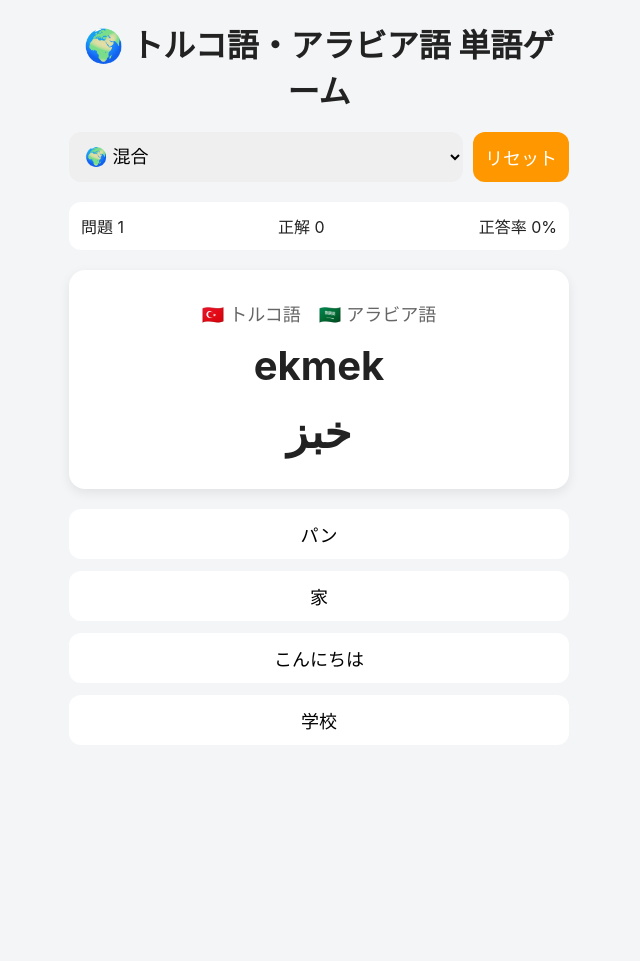
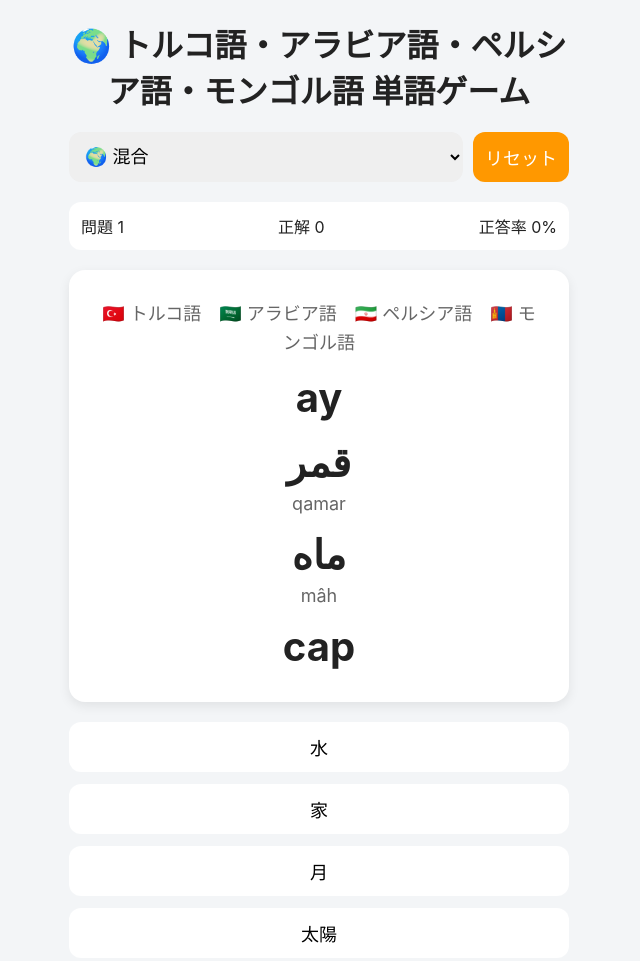
Before and after one commit to mossan-lingvo/swadeshgame, a plain HTML site: page index.html in a window 1280 px wide. Shown: the whole page, without its empty margins (321-961 px from the left). Before the commit the page ends 835 px from the top, so only its background shows below. Drawn offline with Linux system fonts and the light colour scheme.

```diff
--- a/index.html
+++ b/index.html
@@ -3,7 +3,7 @@
 <head>
     <meta charset="UTF-8">
     <meta name="viewport" content="width=device-width, initial-scale=1.0">
-    <title>トルコ語・アラビア語 単語クイズ</title>
+    <title>トルコ語・アラビア語・ペルシア語・モンゴル語 単語クイズ</title>
 
     <link rel="stylesheet" href="style.css">
 </head>
@@ -12,7 +12,7 @@
 
 <div class="container">
 
-    <h1>🌍 トルコ語・アラビア語 単語ゲーム</h1>
+    <h1>🌍 トルコ語・アラビア語・ペルシア語・モンゴル語 単語ゲーム</h1>
 
     <div class="topbar">
 
@@ -20,6 +20,8 @@
             <option value="mixed">🌍 混合</option>
             <option value="turkish">🇹🇷 トルコ語</option>
             <option value="arabic">🇸🇦 アラビア語</option>
+            <option value="persian">🇮🇷 ペルシア語</option>
+            <option value="mongolian">🇲🇳 モンゴル語</option>
         </select>
 
         <button id="restart">
--- a/script.js
+++ b/script.js
@@ -1,6 +1,14 @@
 let currentQuestion;
+let previousQuestion;
 let total = 0;
 let correct = 0;
+
+const LANGUAGES = {
+    turkish: { label: "🇹🇷 トルコ語", key: "tr", lang: "tr" },
+    arabic: { label: "🇸🇦 アラビア語", key: "ar", lang: "ar", transliterationKey: "arLatn", rtl: true },
+    persian: { label: "🇮🇷 ペルシア語", key: "fa", lang: "fa", transliterationKey: "faLatn", rtl: true },
+    mongolian: { label: "🇲🇳 モンゴル語", key: "mn", lang: "mn" }
+};
 
 const wordEl = document.getElementById("word");
 const labelEl = document.getElementById("languageLabel");
@@ -14,22 +22,64 @@
 const buttons = document.querySelectorAll(".choice");
 
 function shuffle(array) {
-    return [...array].sort(() => Math.random() - 0.5);
+    const shuffled = [...array];
+
+    for (let index = shuffled.length - 1; index > 0; index--) {
+        const randomIndex = Math.floor(Math.random() * (index + 1));
+        [shuffled[index], shuffled[randomIndex]] = [shuffled[randomIndex], shuffled[index]];
+    }
+
+    return shuffled;
 }
 
-function getPool() {
-
+function getSelectedLanguages() {
     const mode = document.getElementById("mode").value;
 
-    if (mode === "turkish") {
-        return WORDS.filter(w => w.lang === "turkish");
+    if (mode === "mixed") {
+        return Object.values(LANGUAGES);
     }
 
-    if (mode === "arabic") {
-        return WORDS.filter(w => w.lang === "arabic");
+    return [LANGUAGES[mode]];
+}
+
+function renderWords(languages) {
+    wordEl.replaceChildren();
+
+    languages.forEach(language => {
+        const entry = document.createElement("div");
+        entry.className = "word-entry";
+
+        const original = document.createElement("div");
+        original.lang = language.lang;
+        original.dir = language.rtl ? "rtl" : "ltr";
+        original.textContent = currentQuestion[language.key];
+        entry.appendChild(original);
+
+        if (language.transliterationKey) {
+            const transliteration = document.createElement("div");
+            transliteration.className = "transliteration";
+            transliteration.lang = "en-Latn";
+            transliteration.dir = "ltr";
+            transliteration.textContent = currentQuestion[language.transliterationKey];
+            entry.appendChild(transliteration);
+        }
+
+        wordEl.appendChild(entry);
+    });
+}
+
+function pickQuestion() {
+    if (WORDS.length < 4) {
+        throw new Error("クイズには4件以上の単語が必要です。");
     }
 
-    return WORDS;
+    const candidates = WORDS.length > 1
+        ? WORDS.filter(word => word !== previousQuestion)
+        : WORDS;
+    const question = candidates[Math.floor(Math.random() * candidates.length)];
+    previousQuestion = question;
+
+    return question;
 }
 
 function nextQuestion() {
@@ -45,33 +95,19 @@
 
     });
 
-    const pool = getPool();
+    currentQuestion = pickQuestion();
 
-    currentQuestion =
-        pool[Math.floor(Math.random() * pool.length)];
+    const selectedLanguages = getSelectedLanguages();
 
-    labelEl.textContent = "🇹🇷 トルコ語　🇸🇦 アラビア語";
+    labelEl.textContent = selectedLanguages.map(language => language.label).join("　");
+    renderWords(selectedLanguages);
 
-wordEl.innerHTML =
-    `<div>${currentQuestion.tr}</div>
-     <div style="margin-top:15px;font-size:44px;direction:rtl;">
-        ${currentQuestion.ar}
-     </div>`;
+    const distractors = shuffle(
+        WORDS.filter(word => word !== currentQuestion).map(word => word.ja)
+    ).slice(0, 3);
+    const choices = shuffle([currentQuestion.ja, ...distractors]);
 
-    let choices = [currentQuestion.ja];
-
-    while (choices.length < 4) {
-
-     const candidate =
-    pool[Math.floor(Math.random() * pool.length)].ja;
-
-        if (!choices.includes(candidate)) {
-            choices.push(candidate);
-        }
-
-    }
-
-    shuffle(choices).forEach((choice, index) => {
+    choices.forEach((choice, index) => {
 
         buttons[index].textContent = choice;
 
@@ -130,6 +166,7 @@
     questionNumber.textContent = 1;
     correctCount.textContent = 0;
     accuracy.textContent = "0%";
+    previousQuestion = undefined;
 
     nextQuestion();
 
@@ -143,6 +180,7 @@
     questionNumber.textContent = 1;
     correctCount.textContent = 0;
     accuracy.textContent = "0%";
+    previousQuestion = undefined;
 
     nextQuestion();
 
--- a/style.css
+++ b/style.css
@@ -68,6 +68,7 @@
 #languageLabel {
     font-size: 18px;
     color: #666;
+    line-height: 1.6;
 }
 
 #word {
@@ -133,3 +134,18 @@
     }
 
 }
+.word-entry + .word-entry {
+    margin-top: 15px;
+}
+
+.word-entry > :first-child {
+    line-height: 1.25;
+}
+
+.transliteration {
+    color: #666;
+    font-size: 18px;
+    font-weight: normal;
+    margin-top: 4px;
+    line-height: 1.3;
+}
--- a/words.js
+++ b/words.js
@@ -1,14 +1,14 @@
 const WORDS = [
 
-{ja:"こんにちは", tr:"merhaba", ar:"مرحبا"},
-{ja:"太陽", tr:"güneş", ar:"شمس"},
-{ja:"月", tr:"ay", ar:"قمر"},
-{ja:"水", tr:"su", ar:"ماء"},
-{ja:"パン", tr:"ekmek", ar:"خبز"},
-{ja:"家", tr:"ev", ar:"بيت"},
-{ja:"犬", tr:"köpek", ar:"كلب"},
-{ja:"猫", tr:"kedi", ar:"قط"},
-{ja:"本", tr:"kitap", ar:"كتاب"},
-{ja:"学校", tr:"okul", ar:"مدرسة"}
+{ja:"こんにちは", tr:"merhaba", ar:"مرحبا", arLatn:"marḥaban", fa:"سلام", faLatn:"salâm", mn:"сайн байна уу"},
+{ja:"太陽", tr:"güneş", ar:"شمس", arLatn:"shams", fa:"خورشید", faLatn:"xorshid", mn:"нар"},
+{ja:"月", tr:"ay", ar:"قمر", arLatn:"qamar", fa:"ماه", faLatn:"mâh", mn:"сар"},
+{ja:"水", tr:"su", ar:"ماء", arLatn:"mâ'", fa:"آب", faLatn:"âb", mn:"ус"},
+{ja:"パン", tr:"ekmek", ar:"خبز", arLatn:"khubz", fa:"نان", faLatn:"nân", mn:"талх"},
+{ja:"家", tr:"ev", ar:"بيت", arLatn:"bayt", fa:"خانه", faLatn:"xâne", mn:"гэр"},
+{ja:"犬", tr:"köpek", ar:"كلب", arLatn:"kalb", fa:"سگ", faLatn:"sag", mn:"нохой"},
+{ja:"猫", tr:"kedi", ar:"قط", arLatn:"qiṭṭ", fa:"گربه", faLatn:"gorbe", mn:"муур"},
+{ja:"本", tr:"kitap", ar:"كتاب", arLatn:"kitâb", fa:"کتاب", faLatn:"ketâb", mn:"ном"},
+{ja:"学校", tr:"okul", ar:"مدرسة", arLatn:"madrasa", fa:"مدرسه", faLatn:"madrese", mn:"сургууль"}
 
 ];
```
Also changed, not shown: 2 other files.
